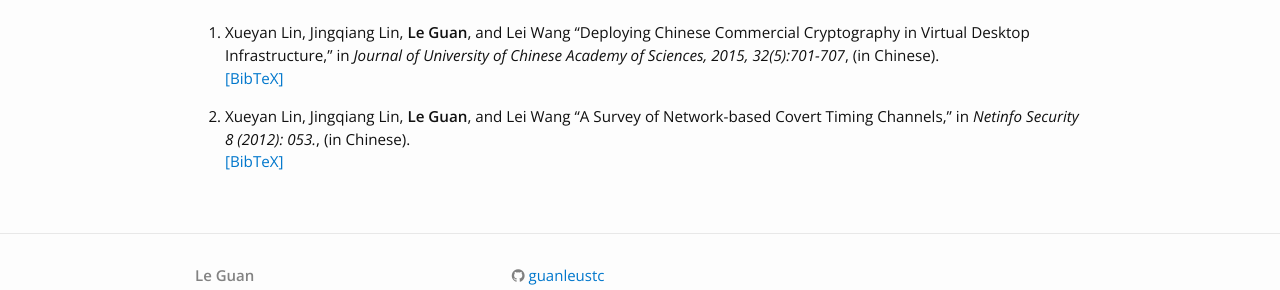
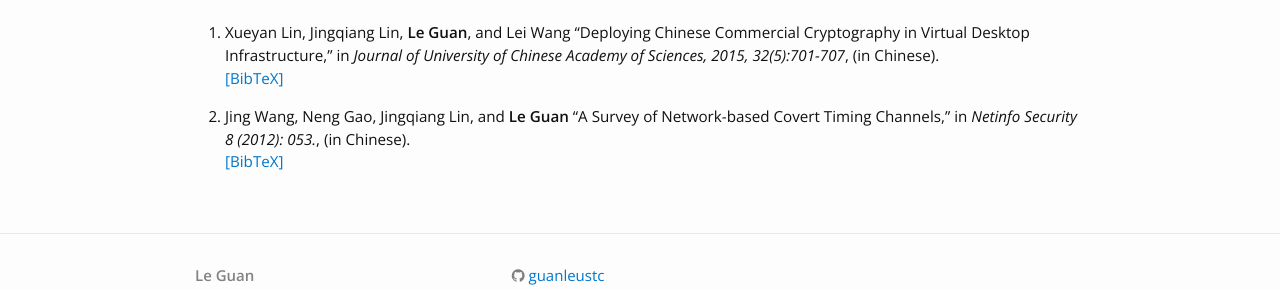
Before and after one commit to guanleustc/guanleustc.github.io, a Jekyll site: the page built from research.md, in a window 1280 px wide. Shown: the part 1564-1854 px from the top of the page. Built offline with Jekyll 4.4.1, drawn with Linux system fonts in a browser that asks for light colours; some web fonts are replaced.

Commit message:
err.. forgot commit...

```diff
--- a/_includes/publistO.html
+++ b/_includes/publistO.html
@@ -29,7 +29,7 @@ in <i>Journal of University of Chinese Academy of Sciences, 2015, 32(5):701-707<
 
 <!-- Item: covertsurvey -->
 <li ><p>
-Xueyan Lin, Jingqiang Lin, <b>Le Guan</b>, and Lei Wang
+Jing Wang, Neng Gao, Jingqiang Lin, and <b>Le Guan</b>
 &ldquo;A Survey of Network-based Covert Timing Channels,&rdquo;
 in <i>Netinfo Security 8 (2012): 053.</i>,
 (in Chinese).
```
